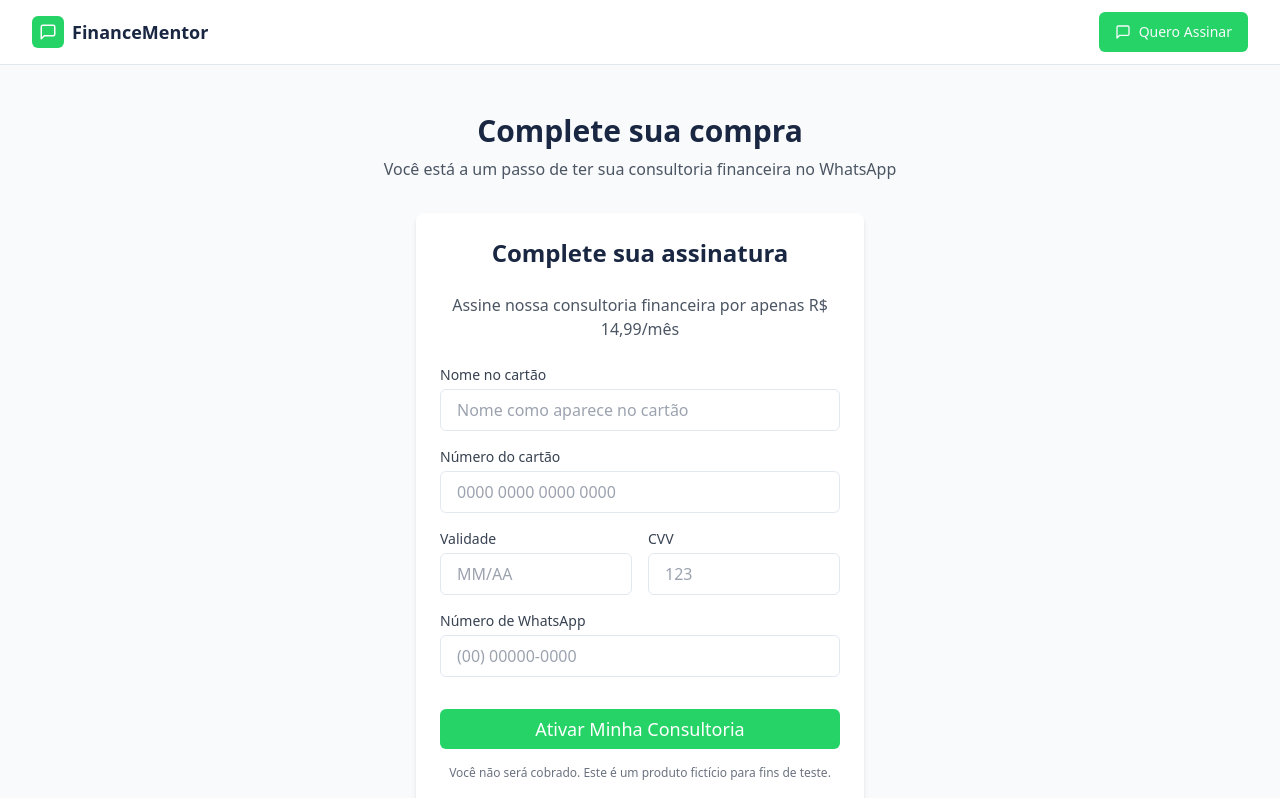
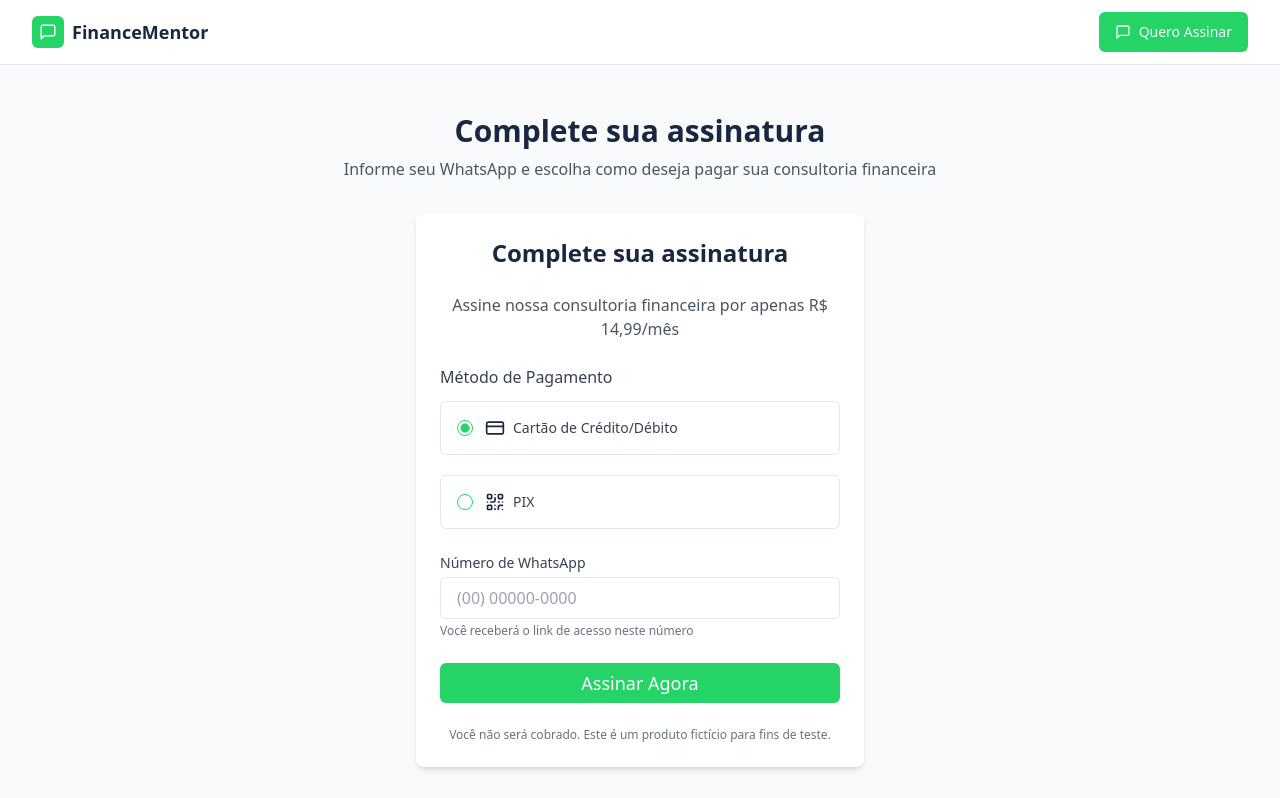
Before and after one commit to duopbr/financial-whatsapp-consultation, a React (Vite) app: page /checkout in a window 1280 px wide. Shown: the top 798 px of the page. Built offline with nearby package versions, Linux system fonts and the light colour scheme.

Commit message:
Refactor: Payment method selection
Implement payment method selection and redirect to waitlist.

```diff
--- a/src/components/CheckoutForm.tsx
+++ b/src/components/CheckoutForm.tsx
@@ -3,35 +3,28 @@ import React, { useState } from 'react';
 import { Button } from "@/components/ui/button";
 import { useNavigate } from 'react-router-dom';
 import { toast } from "@/hooks/use-toast";
-import { Loader2 } from 'lucide-react';
+import { Loader2, CreditCard, QrCode } from 'lucide-react';
+import { RadioGroup, RadioGroupItem } from "@/components/ui/radio-group";
+import { Form, FormControl, FormField, FormItem, FormLabel } from "@/components/ui/form";
+import { useForm } from "react-hook-form";
 
 export const CheckoutForm = () => {
   const navigate = useNavigate();
   const [isSubmitting, setIsSubmitting] = useState(false);
-  const [formData, setFormData] = useState({
-    cardName: '',
-    cardNumber: '',
-    cardExpiry: '',
-    cardCVV: '',
-    phone: ''
+
+  const form = useForm({
+    defaultValues: {
+      paymentMethod: "credit",
+      phone: "",
+    }
   });
 
-  const handleChange = (e: React.ChangeEvent<HTMLInputElement>) => {
-    const { name, value } = e.target;
-    setFormData({
-      ...formData,
-      [name]: value
-    });
-  };
-
-  const handleSubmit = (e: React.FormEvent) => {
-    e.preventDefault();
-
-    // Simulate form validation
-    if (!formData.cardName || !formData.cardNumber || !formData.cardExpiry || !formData.cardCVV || !formData.phone) {
+  const handleSubmit = form.handleSubmit((data) => {
+    // Validate that phone number is provided
+    if (!data.phone) {
       toast({
         title: "Erro",
-        description: "Por favor, preencha todos os campos",
+        description: "Por favor, informe seu número de WhatsApp",
         variant: "destructive"
       });
       return;
@@ -43,8 +36,8 @@ export const CheckoutForm = () => {
     setTimeout(() => {
       setIsSubmitting(false);
       navigate('/waitlist');
-    }, 2000);
-  };
+    }, 1500);
+  });
 
   return (
     <div className="checkout-container">
@@ -56,72 +49,57 @@ export const CheckoutForm = () => {
         Assine nossa consultoria financeira por apenas R$ 14,99/mês
       </p>
 
-      <form onSubmit={handleSubmit}>
-        <div className="form-group">
-          <label htmlFor="cardName">Nome no cartão</label>
-          <input
-            type="text"
-            id="cardName"
-            name="cardName"
-            className="card-input"
-            placeholder="Nome como aparece no cartão"
-            value={formData.cardName}
-            onChange={handleChange}
+      <Form {...form}>
+        <form onSubmit={handleSubmit} className="space-y-6">
+          <FormField
+            control={form.control}
+            name="paymentMethod"
+            render={({ field }) => (
+              <FormItem className="space-y-3">
+                <FormLabel className="text-base font-medium">Método de Pagamento</FormLabel>
+                <FormControl>
+                  <RadioGroup
+                    onValueChange={field.onChange}
+                    defaultValue={field.value}
+                    className="flex flex-col space-y-3"
+                  >
+                    <FormItem className="flex items-center space-x-3 space-y-0 border rounded-md p-4 hover:bg-gray-50 cursor-pointer">
+                      <FormControl>
+                        <RadioGroupItem value="credit" />
+                      </FormControl>
+                      <FormLabel className="flex items-center gap-2 font-normal cursor-pointer">
+                        <CreditCard className="h-5 w-5 text-finance-navy" />
+                        <span>Cartão de Crédito/Débito</span>
+                      </FormLabel>
+                    </FormItem>
+
+                    <FormItem className="flex items-center space-x-3 space-y-0 border rounded-md p-4 hover:bg-gray-50 cursor-pointer">
+                      <FormControl>
+                        <RadioGroupItem value="pix" />
+                      </FormControl>
+                      <FormLabel className="flex items-center gap-2 font-normal cursor-pointer">
+                        <QrCode className="h-5 w-5 text-finance-navy" />
+                        <span>PIX</span>
+                      </FormLabel>
+                    </FormItem>
+                  </RadioGroup>
+                </FormControl>
+              </FormItem>
+            )}
           />
-        </div>
-
-        <div className="form-group">
-          <label htmlFor="cardNumber">Número do cartão</label>
-          <input
-            type="text"
-            id="cardNumber"
-            name="cardNumber"
-            className="card-input"
-            placeholder="0000 0000 0000 0000"
-            value={formData.cardNumber}
-            onChange={handleChange}
-          />
-        </div>
-
-        <div className="grid grid-cols-2 gap-4">
-          <div className="form-group">
-            <label htmlFor="cardExpiry">Validade</label>
-            <input
-              type="text"
-              id="cardExpiry"
-              name="cardExpiry"
-              className="card-input"
-              placeholder="MM/AA"
-              value={formData.cardExpiry}
-              onChange={handleChange}
-            />
-          </div>
-
-          <div className="form-group">
-            <label htmlFor="cardCVV">CVV</label>
-            <input
-              type="text"
-              id="cardCVV"
-              name="cardCVV"
-              className="card-input"
-              placeholder="123"
-              value={formData.cardCVV}
-              onChange={handleChange}
-            />
-          </div>
-        </div>
 
           <div className="form-group">
             <label htmlFor="phone">Número de WhatsApp</label>
             <input
               type="tel"
               id="phone"
-            name="phone"
               className="card-input"
               placeholder="(00) 00000-0000"
-            value={formData.phone}
-            onChange={handleChange}
+              {...form.register("phone")}
             />
+            <p className="text-xs text-gray-500 mt-1">
+              Você receberá o link de acesso neste número
+            </p>
           </div>
 
           <Button
@@ -135,7 +113,7 @@ export const CheckoutForm = () => {
                 Processando...
               </>
             ) : (
-            "Ativar Minha Consultoria"
+              "Assinar Agora"
             )}
           </Button>
 
@@ -143,6 +121,7 @@ export const CheckoutForm = () => {
             Você não será cobrado. Este é um produto fictício para fins de teste.
           </p>
         </form>
+      </Form>
     </div>
   );
 };
--- a/src/pages/Checkout.tsx
+++ b/src/pages/Checkout.tsx
@@ -12,10 +12,10 @@ const Checkout = () => {
         <div className="max-w-7xl mx-auto">
           <div className="mb-8 text-center">
             <h1 className="text-3xl font-bold text-finance-navy">
-              Complete sua compra
+              Complete sua assinatura
             </h1>
             <p className="text-gray-600 mt-2">
-              Você está a um passo de ter sua consultoria financeira no WhatsApp
+              Informe seu WhatsApp e escolha como deseja pagar sua consultoria financeira
             </p>
           </div>
 
```
Lines whose indentation alone changed are shown as unchanged.
